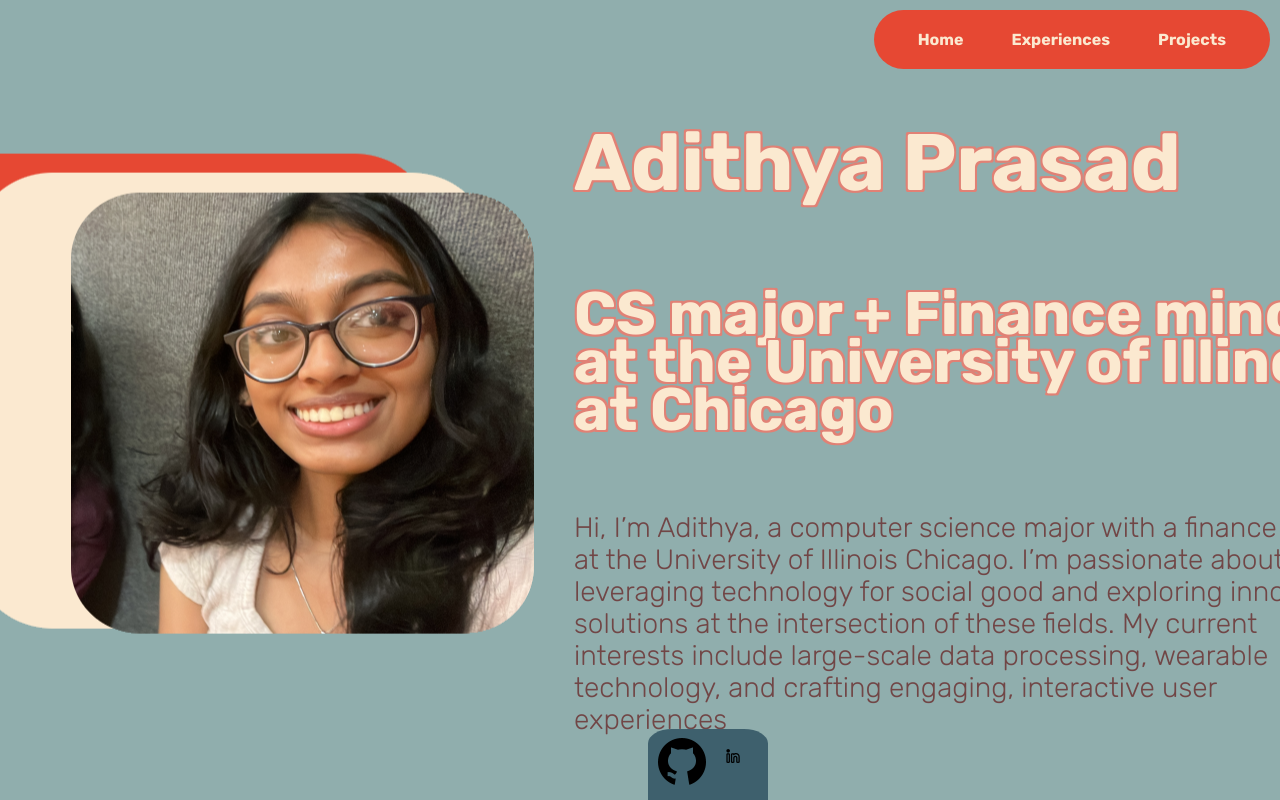
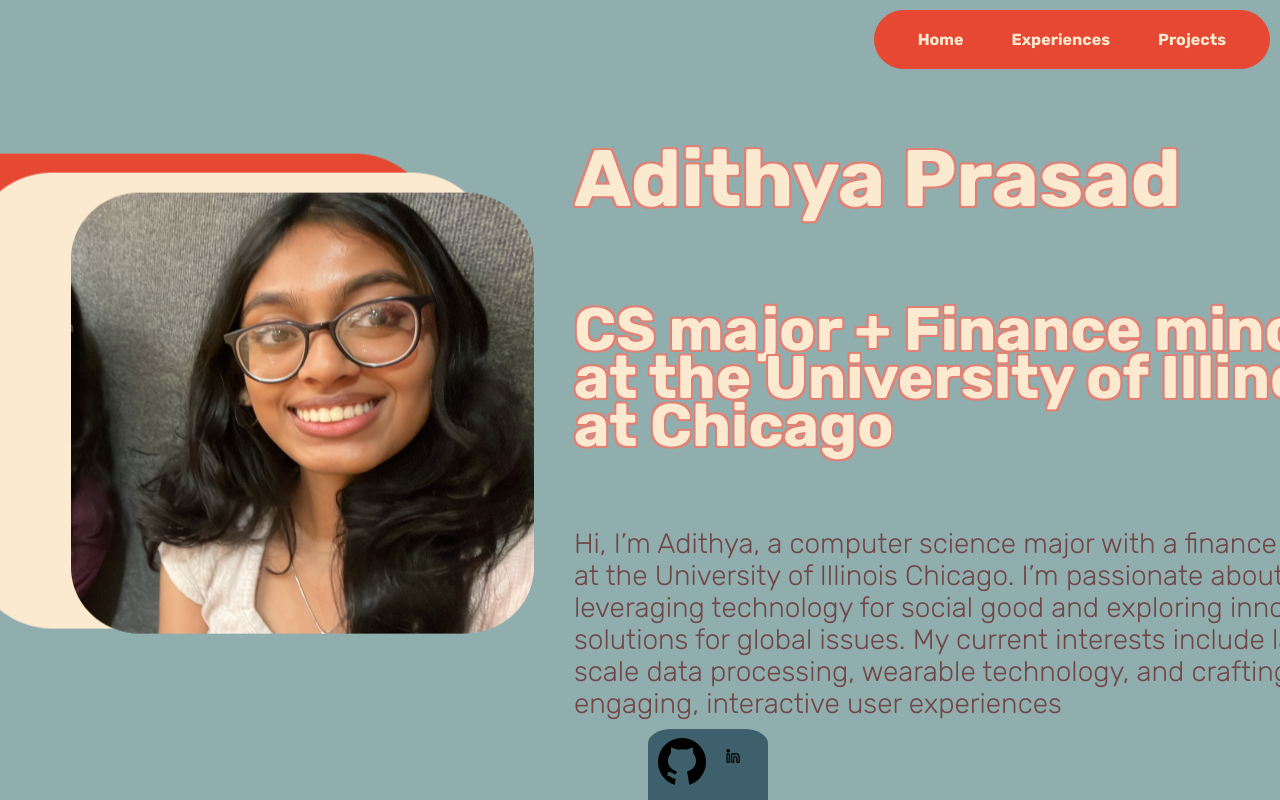
Before and after one commit to age30s/age30s, a React (Vite) app: page / in a window 1280 px wide. Shown: the top 800 px of the page. Built offline with nearby package versions, Linux system fonts and the light colour scheme.

Commit message:
adjusting txt

```diff
--- a/src/pages/Home.jsx
+++ b/src/pages/Home.jsx
@@ -22,7 +22,7 @@ function Home() {
         <h2>CS major + Finance minor at the <b className='highlight'> University of Illinois at Chicago</b></h2>
       </div>
       <p className='p-cl'>
-        Hi, I’m Adithya, a computer science major with a finance minor at the University of Illinois Chicago. I’m passionate about leveraging technology for social good and exploring innovative solutions at the intersection of these fields. My current interests include large-scale data processing, wearable technology, and crafting engaging, interactive user experiences
+        Hi, I’m Adithya, a computer science major with a finance minor at the University of Illinois Chicago. I’m passionate about leveraging technology for social good and exploring innovative solutions for global issues. My current interests include large-scale data processing, wearable technology, and crafting engaging, interactive user experiences
       </p>
       </div>
     </div>
```
